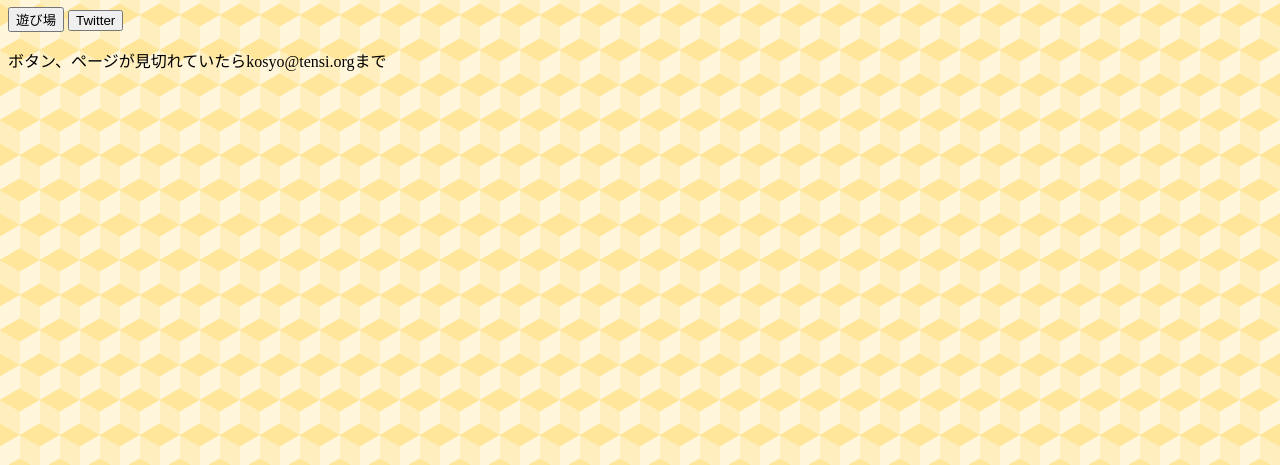
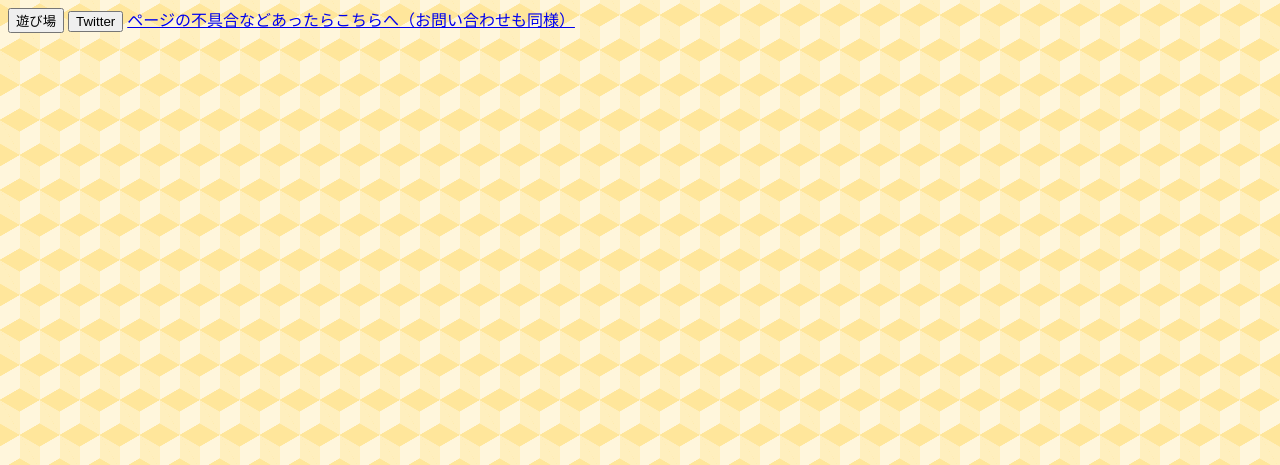
Before and after one commit to 354873/edit, a plain HTML site: page index.html in a window 1280 px wide. Shown: the part 335-800 px from the top of the page. Drawn offline with Linux system fonts and the light colour scheme.

Commit message:
Update index.html

```diff
--- a/index.html
+++ b/index.html
@@ -15,4 +15,6 @@ A.わからない</p>
 <h1>別リンク</h1>
 <button type=“button” onclick="location.href='https://354873.github.io/asobi'">遊び場</button>
 <button type=“button” onclick="location.href='https://twitter.com/rblxr6'">Twitter</button>
-<p>ボタン、ページが見切れていたらkosyo@tensi.orgまで</p>
+<a href="mailto:{woops@tensi.org}?subject={不具合・要望・お問い合わせ}&body={}">
+  ページの不具合などあったらこちらへ（お問い合わせも同様）
+</a>
```
